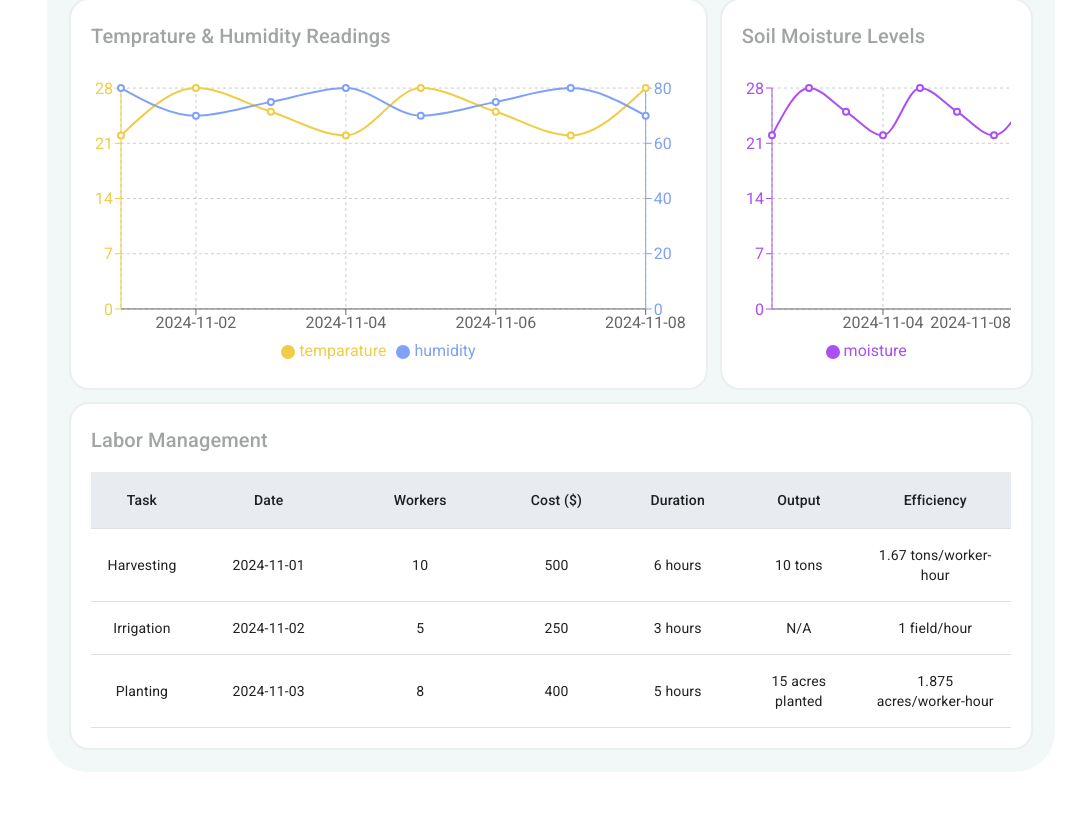
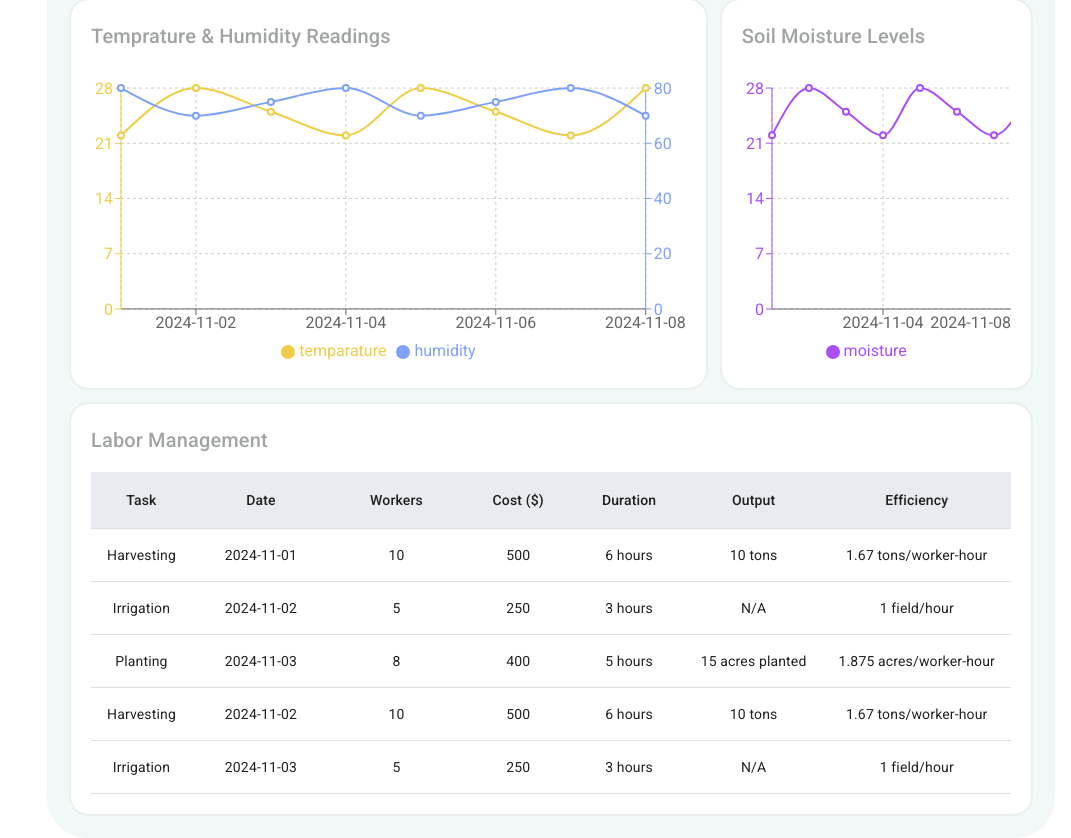
Before and after one commit to SambhajiShinde1234/saas-web-application-smart-agro, a React (Vite) app: page / in a window 1280 px wide. Shown: the part 869-1707 px from the top of the page, without its empty margins (209-1280 px from the left). Before the commit the page ends 1641 px from the top, so only its background shows below. Built offline with nearby package versions, Linux system fonts and the light colour scheme.

Commit message:
fixed table typography - nowrap

```diff
--- a/src/components/ui/DxTable.jsx
+++ b/src/components/ui/DxTable.jsx
@@ -17,7 +17,7 @@ const DxTable = ({ columns, data, tableHeadBgColor = '#E8EBF0' }) => {
           <TableRow>
             {columns.map((item, index) => (
               <TableCell key={index} align={item.align} width={item.width}>
-                <Typography variant="">{item.columnName}</Typography>
+                <Typography variant="" noWrap>{item.columnName}</Typography>
               </TableCell>
             ))}
           </TableRow>
@@ -27,7 +27,7 @@ const DxTable = ({ columns, data, tableHeadBgColor = '#E8EBF0' }) => {
             <TableRow key={index} hover>
               {columns.map((column, index) => (
                 <TableCell key={index} align={column.align}>
-                  <Typography variant="">{row[column.field]}</Typography>
+                  <Typography variant="" noWrap>{row[column.field]}</Typography>
                 </TableCell>
               ))}
             </TableRow>
--- a/src/dummy-data/FarmData.js
+++ b/src/dummy-data/FarmData.js
@@ -195,6 +195,24 @@ export const LABOR_MANAGEMENT = [
     output: '15 acres planted',
     efficiency: '1.875 acres/worker-hour',
   },
+  {
+    task: 'Harvesting',
+    date: '2024-11-02',
+    workers: 10,
+    cost: 500,
+    duration: '6 hours',
+    output: '10 tons',
+    efficiency: '1.67 tons/worker-hour',
+  },
+  {
+    task: 'Irrigation',
+    date: '2024-11-03',
+    workers: 5,
+    cost: 250,
+    duration: '3 hours',
+    output: 'N/A',
+    efficiency: '1 field/hour',
+  },
 ];
 
 export const ALERT_WITH_NOTIFICATIONS = [
```
